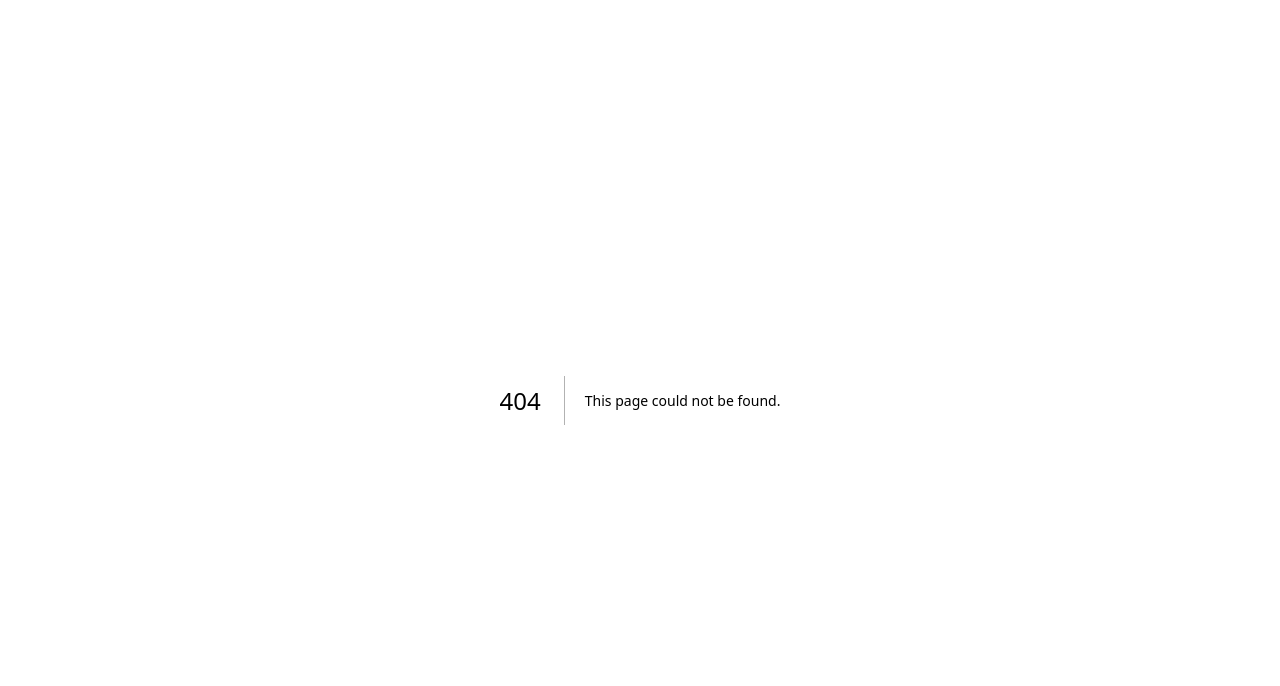
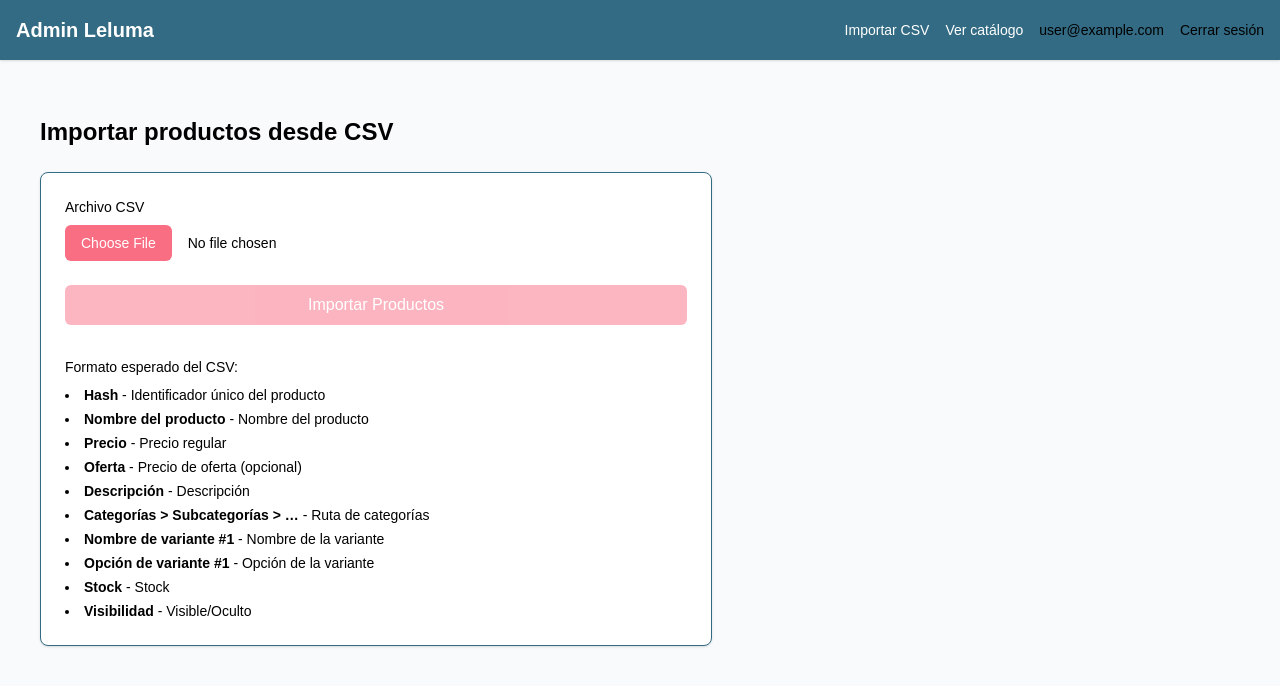
Before and after one commit to FacundoFalcioni2410/leluma-catalogo, a Next.js app: page /admin/import in a window 1280 px wide. Before the commit this address had no page. Shown: the top 686 px of the page. Built offline with nearby package versions, Linux system fonts and the light colour scheme; no server answers; sample sign-in values are in the browser's storage.

Commit message:
feat: add import back again

```diff
--- a/app/admin/AdminHeader.tsx
+++ b/app/admin/AdminHeader.tsx
@@ -11,6 +11,9 @@ export default function AdminHeader({ email }: { email?: string | null }) {
           Admin Leluma
         </Link>
         <div className="flex items-center gap-4">
+          <Link href="/admin/import" className="text-sm text-white hover:text-[#fa6e83]">
+            Importar CSV
+          </Link>
           <Link href="/catalogo" className="text-sm text-white hover:text-[#fa6e83]">
             Ver catálogo
           </Link>
--- /dev/null
+++ b/app/admin/import/page.tsx
@@ -0,0 +1,90 @@
+"use client";
+
+import { useState } from "react";
+
+export default function ImportPage() {
+  const [file, setFile] = useState<File | null>(null);
+  const [loading, setLoading] = useState(false);
+  const [result, setResult] = useState<{ success?: boolean; count?: number; error?: string } | null>(null);
+
+  const handleSubmit = async (e: React.FormEvent) => {
+    e.preventDefault();
+    if (!file) return;
+
+    setLoading(true);
+    setResult(null);
+
+    const formData = new FormData();
+    formData.append("file", file);
+
+    try {
+      const res = await fetch("/api/import", {
+        method: "POST",
+        body: formData,
+      });
+
+      const data = await res.json();
+      setResult(data);
+    } catch {
+      setResult({ error: "Error importing" });
+    } finally {
+      setLoading(false);
+    }
+  };
+
+  return (
+    <div className="p-6">
+      <h1 className="text-2xl font-semibold text-black mb-6">Importar productos desde CSV</h1>
+
+      <div className="bg-white p-6 rounded-lg shadow-sm border border-[#326b83] max-w-2xl">
+        <form onSubmit={handleSubmit} className="space-y-6">
+          <div>
+            <label className="block text-sm font-medium text-black mb-2">
+              Archivo CSV
+            </label>
+            <input
+              type="file"
+              accept=".csv"
+              onChange={(e) => setFile(e.target.files?.[0] || null)}
+              className="block w-full text-sm text-black file:mr-4 file:py-2 file:px-4 file:rounded-md file:border-0 file:text-sm file:font-medium file:bg-[#fa6e83] file:text-white hover:file:bg-[#e55a72] cursor-pointer"
+            />
+          </div>
+
+          <button
+            type="submit"
+            disabled={!file || loading}
+            className="w-full bg-[#fa6e83] text-white py-2 px-4 rounded-md hover:bg-[#e55a72] disabled:opacity-50 disabled:cursor-not-allowed transition-colors"
+          >
+            {loading ? "Importando..." : "Importar Productos"}
+          </button>
+        </form>
+
+        {result && (
+          <div className={`mt-6 p-4 rounded-md ${result.success ? "bg-green-100 text-black" : "bg-red-100 text-black"}`}>
+            {result.success ? (
+              <p>Se importaron {result.count} productos.</p>
+            ) : (
+              <p>{result.error}</p>
+            )}
+          </div>
+        )}
+
+        <div className="mt-8 text-sm text-black">
+          <h3 className="font-medium text-black mb-2">Formato esperado del CSV:</h3>
+          <ul className="list-disc list-inside space-y-1">
+            <li><strong>Hash</strong> - Identificador único del producto</li>
+            <li><strong>Nombre del producto</strong> - Nombre del producto</li>
+            <li><strong>Precio</strong> - Precio regular</li>
+            <li><strong>Oferta</strong> - Precio de oferta (opcional)</li>
+            <li><strong>Descripción</strong> - Descripción</li>
+            <li><strong>Categorías &gt; Subcategorías &gt; …</strong> - Ruta de categorías</li>
+            <li><strong>Nombre de variante #1</strong> - Nombre de la variante</li>
+            <li><strong>Opción de variante #1</strong> - Opción de la variante</li>
+            <li><strong>Stock</strong> - Stock</li>
+            <li><strong>Visibilidad</strong> - Visible/Oculto</li>
+          </ul>
+        </div>
+      </div>
+    </div>
+  );
+}
--- a/app/admin/page.tsx
+++ b/app/admin/page.tsx
@@ -15,6 +15,14 @@ export default function AdminDashboard() {
         </Link>
 
         <Link
+          href="/admin/import"
+          className="bg-white p-6 rounded-lg shadow-md border border-[#326b83] hover:shadow-lg transition-shadow"
+        >
+          <h2 className="text-lg font-medium text-[#326b83]">Importar CSV</h2>
+          <p className="text-sm text-black mt-1">Importar productos desde CSV</p>
+        </Link>
+
+        <Link
           href="/catalogo"
           className="bg-white p-6 rounded-lg shadow-md border border-[#fa6e83] hover:shadow-lg transition-shadow"
         >
```
